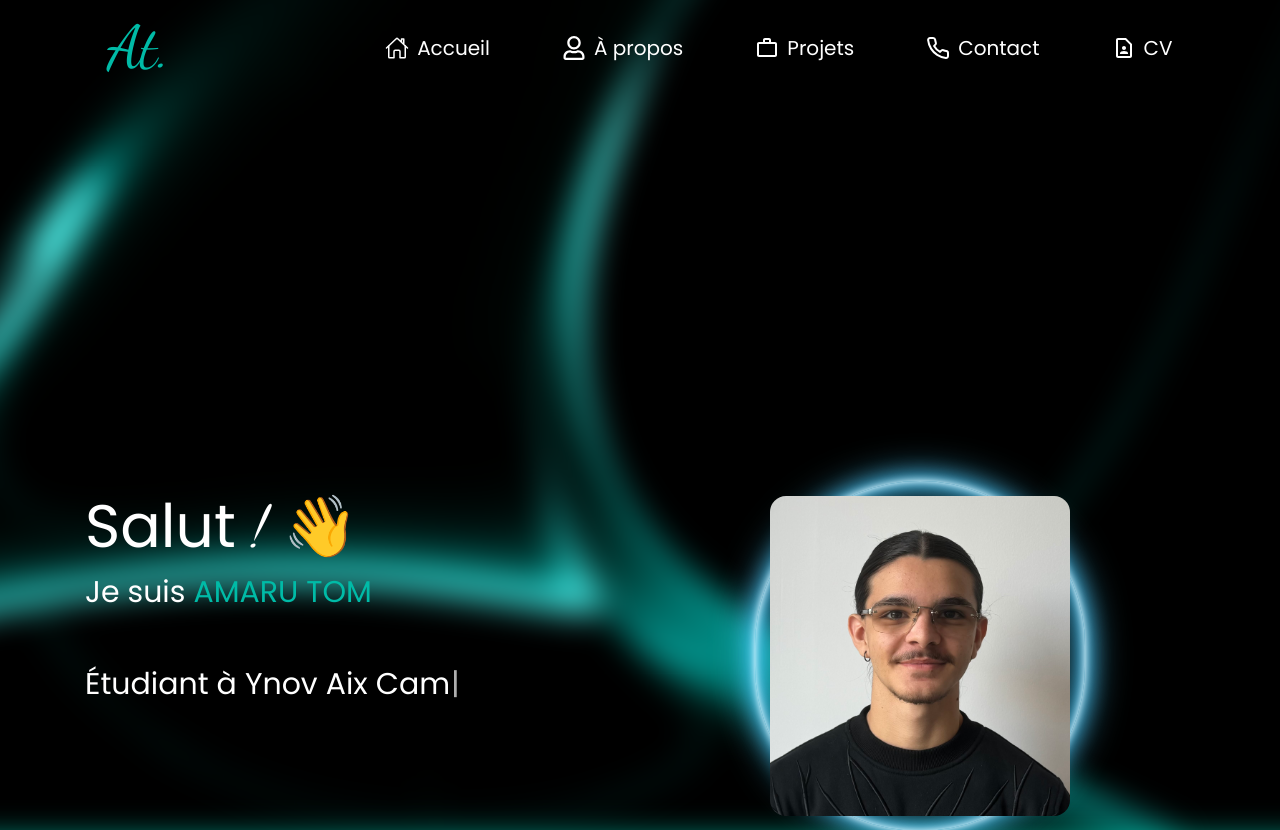
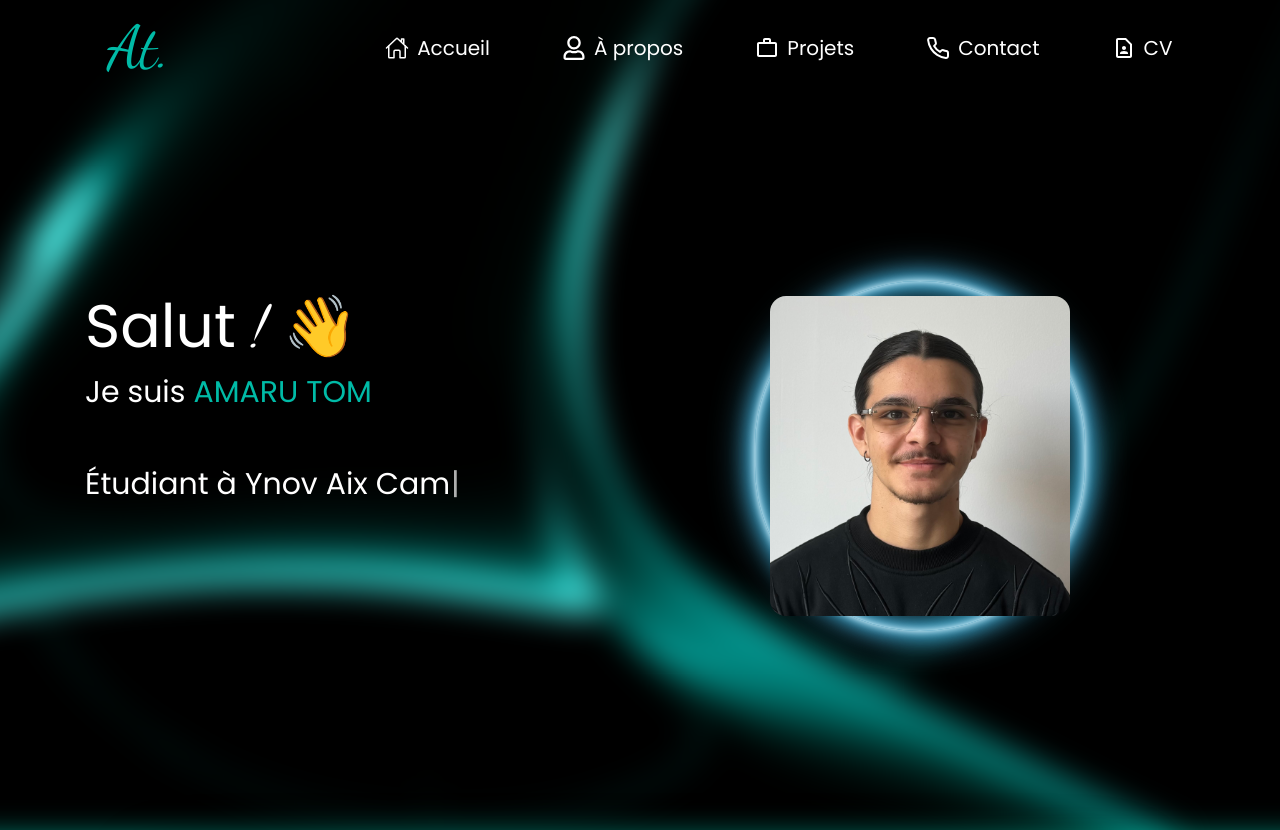
Before and after one commit to Shiokaa/Portfolio, a Next.js app: page / in a window 1280 px wide. Shown: the top 830 px of the page. Built offline with nearby package versions, Linux system fonts and the light colour scheme.

Commit message:
style(components): remove padding top in Hero component

```diff
--- a/components/home/Hero.tsx
+++ b/components/home/Hero.tsx
@@ -4,7 +4,7 @@ import Image from "next/image";
 
 export default function Hero() {
   return (
-    <section className="hero w-full pt-20 lg:pt-50 flex items-center lg:px-20">
+    <section className="hero w-full flex items-center lg:px-20">
       <div className="w-full h-full flex flex-col lg:flex-row gap-50 lg:gap-0">
         <div className="w-full h-1/2 flex flex-col items-center justify-center lg:h-full">
           <div className="flex gap-4 flex-col items-center lg:items-start lg:min-w-[550px]">
```
